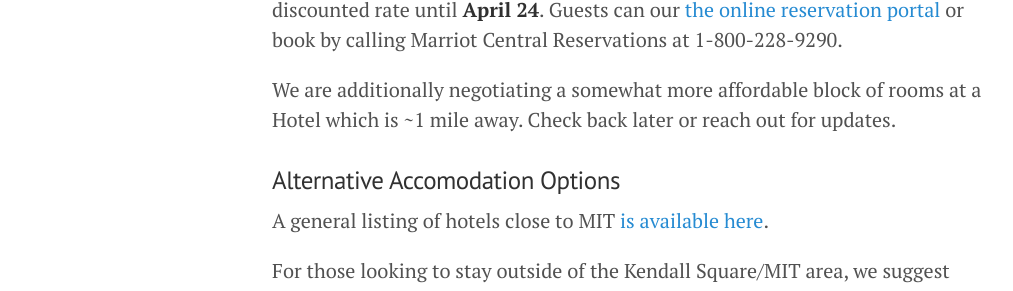
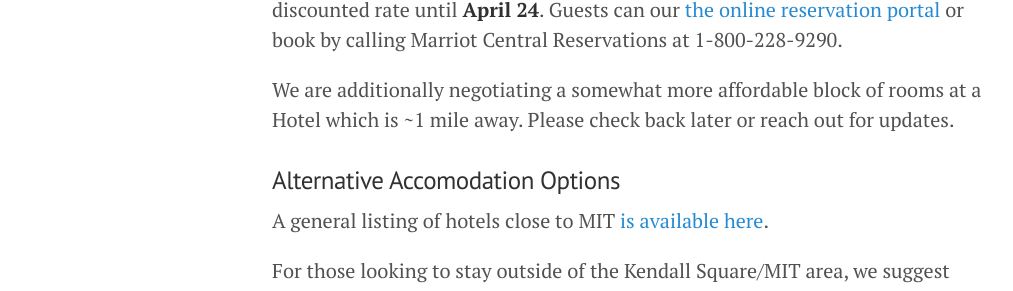
Before and after one commit to JoshBradshaw/andreajosh.github.io, a Jekyll site: the page built from _posts/2023-12-30-overview.md, in a window 1280 px wide and 900 px high, scrolled down 1058 px. Shown: the part 184-475 px from the top of the window, without its empty margins (8-1021 px from the left). Built offline with Jekyll 4.4.1, drawn with Linux system fonts in a browser that asks for light colours; some of the changed text lies outside the part shown.

Commit message:
Update 2023-12-30-overview.md

```diff
--- a/_posts/2023-12-30-overview.md
+++ b/_posts/2023-12-30-overview.md
@@ -30,7 +30,7 @@ May is a busy time of year in the Cambridge MA area, which means that accommodat
 
 We have reserved a [block of rooms at the Marriot](https://www.marriott.com/events/start.mi?id=1705508530715&key=GRP), which is directly across the street from the reception venue. Guests may reserve rooms at the Marriot at a discounted rate until **April 24**. Guests can our [the online reservation portal](https://www.marriott.com/events/start.mi?id=1705508530715&key=GRP) or book by calling Marriot Central Reservations at 1-800-228-9290.
 
-We are additionally negotiating a somewhat more affordable block of rooms at a Hotel which is ~1 mile away. Check back later or reach out for updates.
+We are additionally negotiating a somewhat more affordable block of rooms at a Hotel which is ~1 mile away. Please check back later or reach out for updates.
 
 ### Alternative Accomodation Options
 
```
Also changed, not shown: other parts of _posts/2023-12-30-overview.md (+4 -4 lines).
